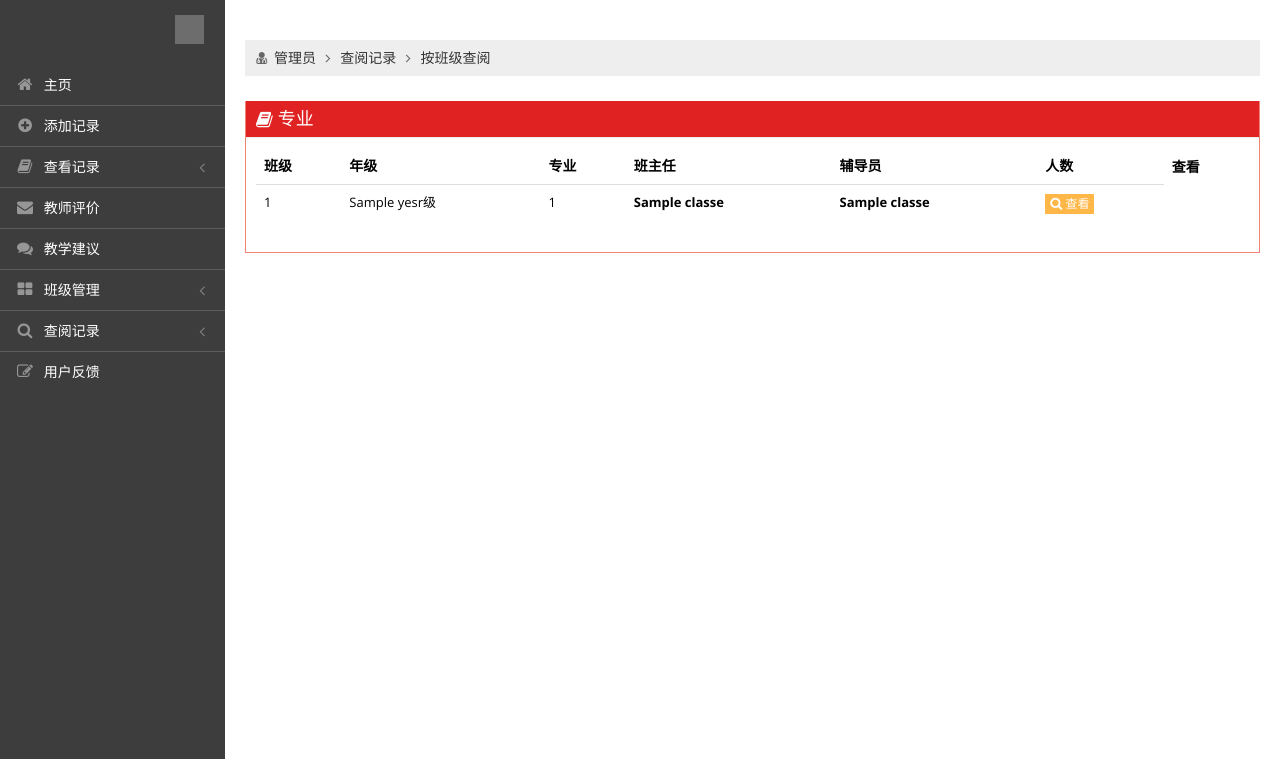
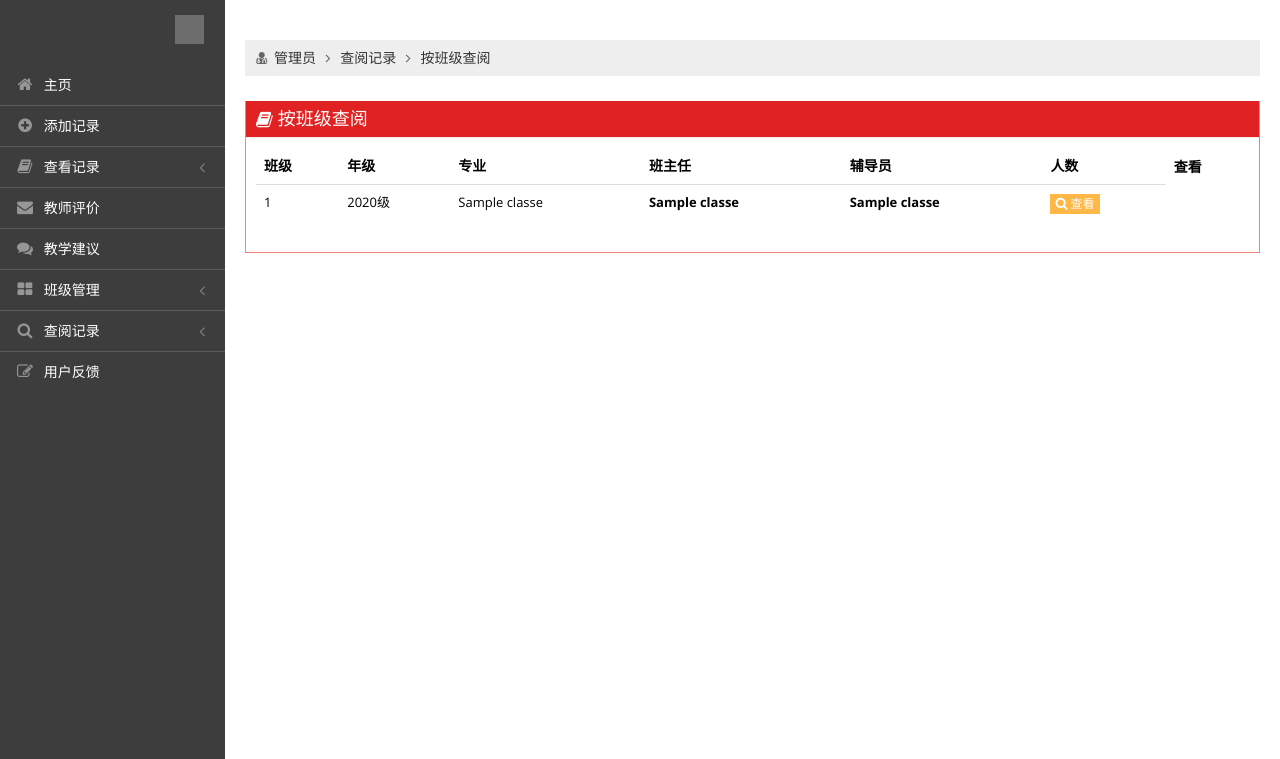
Before and after one commit to leedc/attend, a PHP site: template application/views/search/classlist.phtml in a window 1280 px wide. Shown: the part 42-801 px from the top of the page. Run offline with PHP 8.4, Linux system fonts and the light colour scheme; the template is opened without the code that fills it: most values are stand-ins (such as "Sample title", 1, 10 or a date in 2020); data that the repository does not hold is empty; grey boxes are pictures that could not be loaded.

Commit message:
查阅记录页面部分调整

```diff
--- a/application/views/search/classbrowse.phtml
+++ b/application/views/search/classbrowse.phtml
@@ -314,7 +314,7 @@ Purchase: http://themeforest.net/item/metronic-responsive-admin-dashboard-templa
                 <!-- BEGIN SAMPLE TABLE PORTLET-->
                 <div class="portlet box red">
                     <div class="portlet-title">
-                        <div class="caption"><i class="icon-book" style="font-size: 18px"></i>专业</div>
+                        <div class="caption"><i class="icon-book" style="font-size: 18px"></i></i><?php echo $class ?>班</div>
 
                     </div>
                     <div class="portlet-body">
--- a/application/views/search/classlist.phtml
+++ b/application/views/search/classlist.phtml
@@ -314,7 +314,7 @@ Purchase: http://themeforest.net/item/metronic-responsive-admin-dashboard-templa
                 <!-- BEGIN SAMPLE TABLE PORTLET-->
                 <div class="portlet box red">
                     <div class="portlet-title">
-                        <div class="caption"><i class="icon-book" style="font-size: 18px"></i>专业</div>
+                        <div class="caption"><i class="icon-book" style="font-size: 18px"></i>按班级查阅</div>
 
                     </div>
                     <div class="portlet-body">
@@ -336,8 +336,8 @@ Purchase: http://themeforest.net/item/metronic-responsive-admin-dashboard-templa
                                 <?php foreach($classes as $class) { ?>
                                     <tr>
                                         <td><?php echo $class['cid'] ?></td>
-                                        <td><?php echo $class['yesr'] ?>级</td>
-                                        <td><?php echo $class['mid'] ?></td>
+                                        <td><?php echo $class['year'] ?>级</td>
+                                        <td><?php echo $class['majorname'] ?></td>
 
                                         <th><?php echo $class['hname'] ?></th>
                                         <th><?php echo $class['pname'] ?></th>
--- a/application/views/search/gradebrowse.phtml
+++ b/application/views/search/gradebrowse.phtml
@@ -314,7 +314,7 @@ Purchase: http://themeforest.net/item/metronic-responsive-admin-dashboard-templa
                 <!-- BEGIN SAMPLE TABLE PORTLET-->
                 <div class="portlet box red">
                     <div class="portlet-title">
-                        <div class="caption"><i class="icon-book" style="font-size: 18px"></i>专业</div>
+                        <div class="caption"><i class="icon-book" style="font-size: 18px"></i><?php echo $grade ?>级</div>
 
                     </div>
                     <div class="portlet-body">
--- a/application/views/search/gradelist.phtml
+++ b/application/views/search/gradelist.phtml
@@ -314,7 +314,7 @@ Purchase: http://themeforest.net/item/metronic-responsive-admin-dashboard-templa
                 <!-- BEGIN SAMPLE TABLE PORTLET-->
                 <div class="portlet box red">
                     <div class="portlet-title">
-                        <div class="caption"><i class="icon-book" style="font-size: 18px"></i>专业</div>
+                        <div class="caption"><i class="icon-book" style="font-size: 18px"></i>按年级查阅</div>
 
                     </div>
                     <div class="portlet-body">
--- a/application/views/search/majorbrowse.phtml
+++ b/application/views/search/majorbrowse.phtml
@@ -314,7 +314,7 @@ Purchase: http://themeforest.net/item/metronic-responsive-admin-dashboard-templa
                 <!-- BEGIN SAMPLE TABLE PORTLET-->
                 <div class="portlet box red">
                     <div class="portlet-title">
-                        <div class="caption"><i class="icon-book" style="font-size: 18px"></i>专业</div>
+                        <div class="caption"><i class="icon-book" style="font-size: 18px"></i><?php echo $major['majorname'] ?></div>
 
                     </div>
                     <div class="portlet-body">
```
Also changed, not shown: application/controllers/Search.php (+7 -2 lines).
